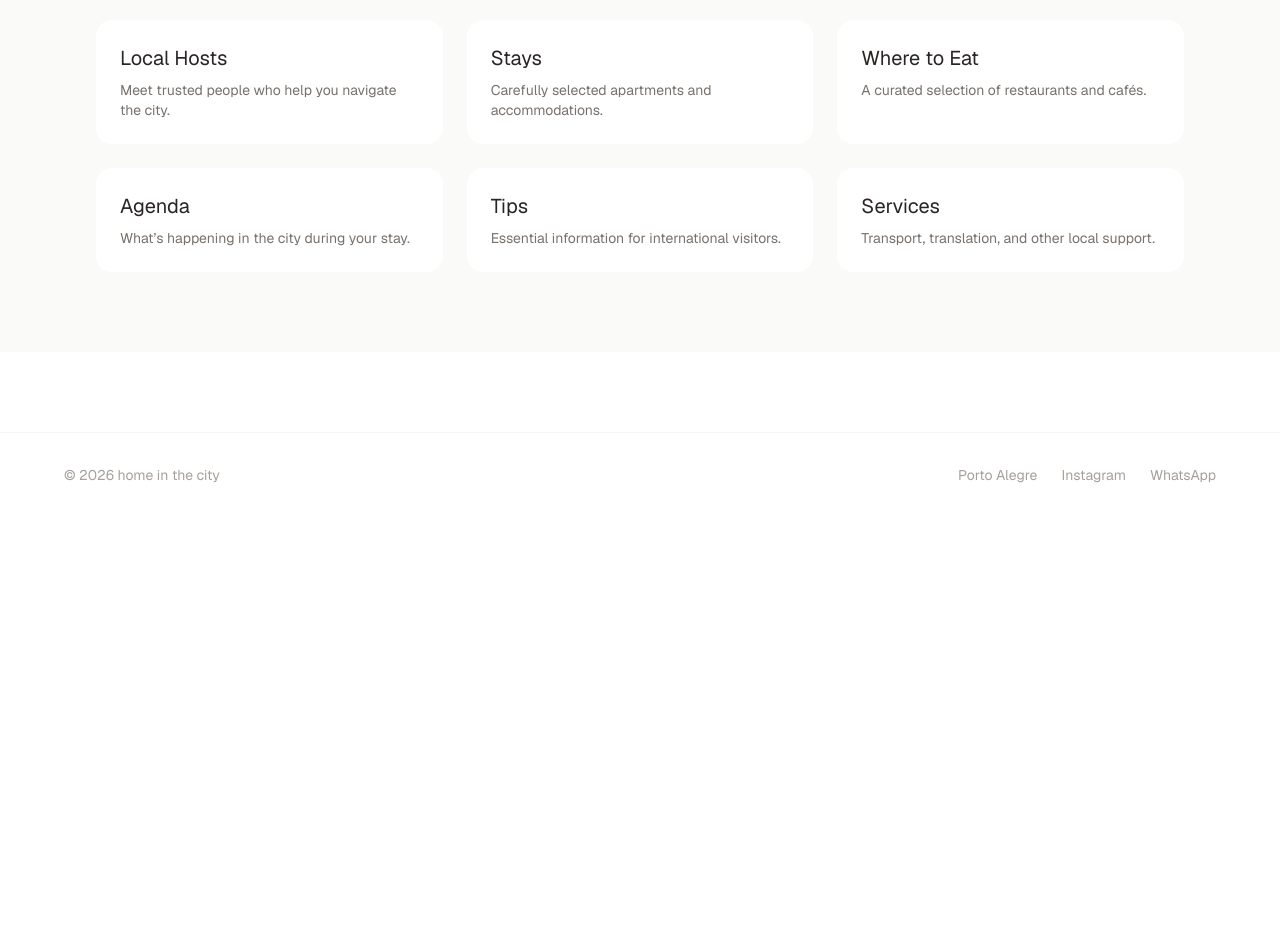
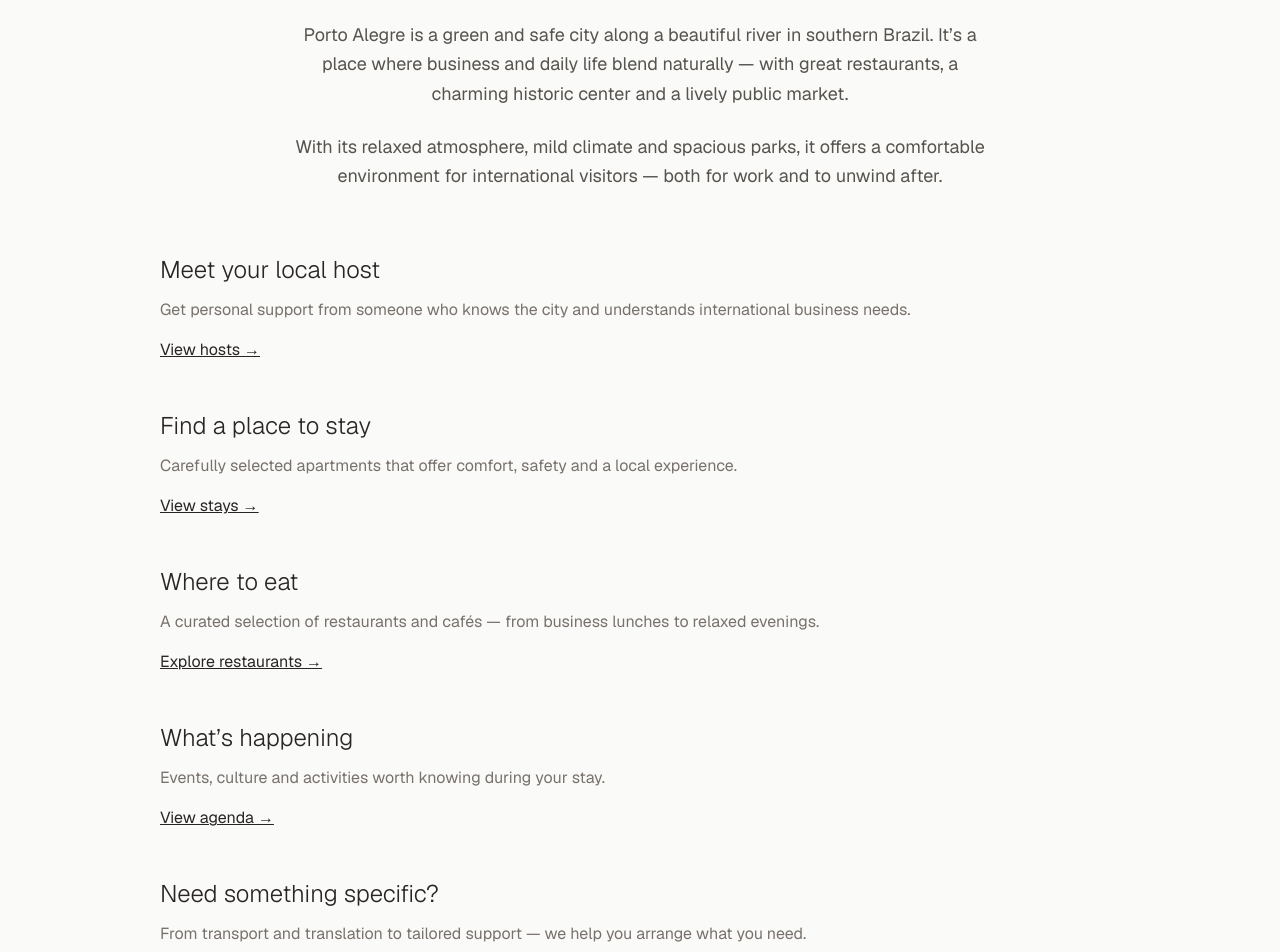
Before and after one commit to Armijnv/homeinthe-city, a Next.js app: page /brazil/porto-alegre in a window 1280 px wide. Shown: the part 540-1492 px from the top of the page. Before the commit the page ends 1057 px from the top, so only its background shows below. Built offline with nearby package versions, Linux system fonts and the light colour scheme.

Commit message:
update porto alegre page

```diff
--- a/app/brazil/porto-alegre/page.tsx
+++ b/app/brazil/porto-alegre/page.tsx
@@ -13,62 +13,90 @@ export default function PortoAlegrePage() {
           <h1 className="text-4xl md:text-6xl font-light text-stone-800 mb-6">
             Porto Alegre
           </h1>
-          <p className="text-stone-500 max-w-xl mx-auto">
-            Your local guide to navigating the city — from trusted hosts to the best places to stay, eat and explore.
-          </p>
         </div>
       </section>
 
+      {/* Intro text */}
+      <section className="max-w-3xl mx-auto px-8 mb-16 text-center">
+        <p className="text-lg text-stone-600 leading-relaxed">
+          Porto Alegre is a green and safe city along a beautiful river in southern Brazil.
+          It’s a place where business and daily life blend naturally — with great restaurants,
+          a charming historic center and a lively public market.
+        </p>
+
+        <p className="text-lg text-stone-600 leading-relaxed mt-6">
+          With its relaxed atmosphere, mild climate and spacious parks, it offers a comfortable
+          environment for international visitors — both for work and to unwind after.
+        </p>
+      </section>
+
       {/* Sections */}
-      <section className="max-w-6xl mx-auto px-8 pb-20 grid grid-cols-1 md:grid-cols-2 lg:grid-cols-3 gap-6">
+      <section className="max-w-5xl mx-auto px-8 grid gap-12 pb-20">
 
         {/* Hosts */}
-        <Link href="/brazil/porto-alegre/hosts" className="block bg-white p-6 rounded-2xl hover:shadow-md transition-shadow">
-          <h3 className="text-xl text-stone-800 mb-2">Local Hosts</h3>
-          <p className="text-sm text-stone-500">
-            Meet trusted people who help you navigate the city.
+        <div>
+          <h2 className="text-2xl font-light text-stone-800 mb-3">
+            Meet your local host
+          </h2>
+          <p className="text-stone-500 mb-4">
+            Get personal support from someone who knows the city and understands international business needs.
           </p>
-        </Link>
+          <Link href="/brazil/porto-alegre/hosts" className="text-stone-800 underline">
+            View hosts →
+          </Link>
+        </div>
 
         {/* Stays */}
-        <Link href="/brazil/porto-alegre/stays" className="block bg-white p-6 rounded-2xl hover:shadow-md transition-shadow">
-          <h3 className="text-xl text-stone-800 mb-2">Stays</h3>
-          <p className="text-sm text-stone-500">
-            Carefully selected apartments and accommodations.
+        <div>
+          <h2 className="text-2xl font-light text-stone-800 mb-3">
+            Find a place to stay
+          </h2>
+          <p className="text-stone-500 mb-4">
+            Carefully selected apartments that offer comfort, safety and a local experience.
           </p>
-        </Link>
+          <Link href="/brazil/porto-alegre/stays" className="text-stone-800 underline">
+            View stays →
+          </Link>
+        </div>
 
         {/* Eat */}
-        <Link href="/brazil/porto-alegre/eat" className="block bg-white p-6 rounded-2xl hover:shadow-md transition-shadow">
-          <h3 className="text-xl text-stone-800 mb-2">Where to Eat</h3>
-          <p className="text-sm text-stone-500">
-            A curated selection of restaurants and cafés.
+        <div>
+          <h2 className="text-2xl font-light text-stone-800 mb-3">
+            Where to eat
+          </h2>
+          <p className="text-stone-500 mb-4">
+            A curated selection of restaurants and cafés — from business lunches to relaxed evenings.
           </p>
-        </Link>
+          <Link href="/brazil/porto-alegre/eat" className="text-stone-800 underline">
+            Explore restaurants →
+          </Link>
+        </div>
 
         {/* Agenda */}
-        <Link href="/brazil/porto-alegre/agenda" className="block bg-white p-6 rounded-2xl hover:shadow-md transition-shadow">
-          <h3 className="text-xl text-stone-800 mb-2">Agenda</h3>
-          <p className="text-sm text-stone-500">
-            What’s happening in the city during your stay.
+        <div>
+          <h2 className="text-2xl font-light text-stone-800 mb-3">
+            What’s happening
+          </h2>
+          <p className="text-stone-500 mb-4">
+            Events, culture and activities worth knowing during your stay.
           </p>
-        </Link>
-
-        {/* Tips */}
-        <Link href="/brazil/porto-alegre/tips" className="block bg-white p-6 rounded-2xl hover:shadow-md transition-shadow">
-          <h3 className="text-xl text-stone-800 mb-2">Tips</h3>
-          <p className="text-sm text-stone-500">
-            Essential information for international visitors.
-          </p>
-        </Link>
+          <Link href="/brazil/porto-alegre/agenda" className="text-stone-800 underline">
+            View agenda →
+          </Link>
+        </div>
 
         {/* Services */}
-        <Link href="/brazil/porto-alegre/services" className="block bg-white p-6 rounded-2xl hover:shadow-md transition-shadow">
-          <h3 className="text-xl text-stone-800 mb-2">Services</h3>
-          <p className="text-sm text-stone-500">
-            Transport, translation, and other local support.
+        <div>
+          <h2 className="text-2xl font-light text-stone-800 mb-3">
+            Need something specific?
+          </h2>
+          <p className="text-stone-500 mb-4">
+            From transport and translation to tailored support — we help you arrange what you need.
           </p>
-        </Link>
+          <Link href="/brazil/porto-alegre/services" className="text-stone-800 underline">
+            View services →
+          </Link>
+        </div>
 
       </section>
 
```
